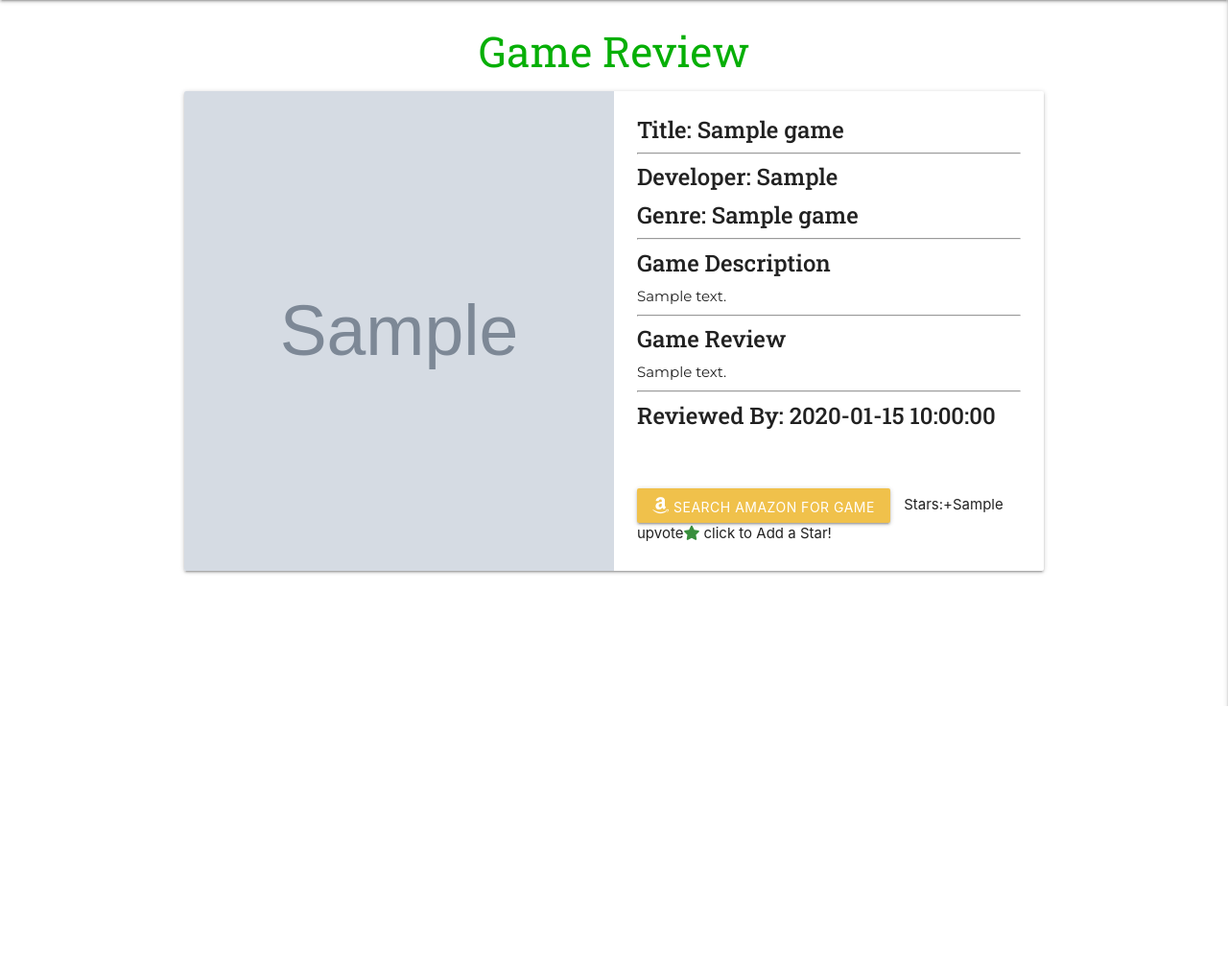
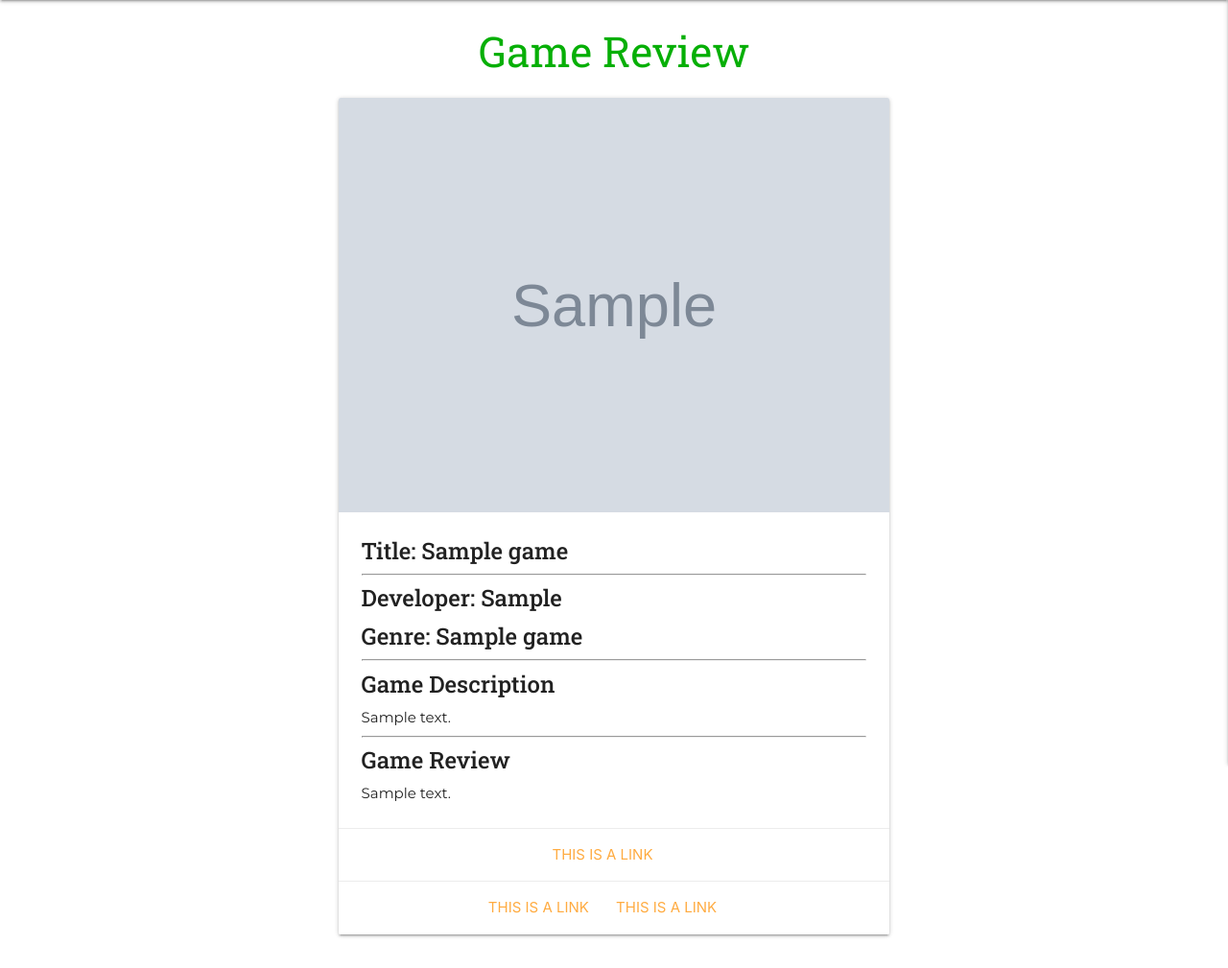
Before and after one commit to Code-Institute-Submissions/game-hq, a Flask app: template templates/review.html in a window 1280 px wide. Shown: the part 64-1073 px from the top of the page at 96% size. Before the commit the page ends 800 px from the top, so only its background shows below. Run offline with Flask 2, Linux system fonts and the light colour scheme; the template is opened without the code that fills it: most values are stand-ins (such as "Sample title", 1, 10 or a date in 2020); grey boxes marked "Sample" are stand-in pictures; some libraries are stand-ins or nearby versions.

Commit message:
changed card for review page

```diff
--- a/templates/review.html
+++ b/templates/review.html
@@ -2,12 +2,12 @@
 
     <h3 class="center-align">Game Review</h3>
 
-    <div class="col s12 m7">
-        <div class="card horizontal large">
-            <div class="card-image">
-                <img src="{{ game.game_image }}" alt="game image">
-            </div>
-            <div class="card-stacked">
+    <div class="row">
+        <div class="col s12 m8 offset-m2">
+            <div class="card">
+                <div class="card-image">
+                    <img src="{{ game.game_image }}" alt="game image">
+                </div>
                 <div class="card-content">
                     <span class="card-title"><strong>Title: {{ game.game_name }}</strong></span>
                     <hr>
@@ -19,18 +19,14 @@
                     <hr>
                     <span class="card-title"><strong>Game Review</strong></span>
                     <p>{{ game.game_review }}</p>
-                    <hr>
-                    <span class="card-title"><strong>Reviewed By: {{ game.created_by }}</strong></span>
                 </div>
-                <div class="card-content">
-                    <a class="waves-effect waves-light btn amazon" href="{{ game.amazon_link }}"
-                        target="_blank"><i class="fab fa-amazon"></i>  Search Amazon for Game</a>
-                    <span class="upvote">
-                        <span>Stars:</span><span>+{{ game.upvote }}</span><span><a href=""><i class="fas fa-star green-text text-darken-2"></i></a></span>
-                        <span>click to Add a Star!</span>
-                    </span>
+                <div class="card-action center-align">
+                    <a href="#">This is a link</a>
                 </div>
-
+                <div class="card-action center-align">
+                    <a href="#">This is a link</a>
+                    <a href="#">This is a link</a>
+                </div>
             </div>
         </div>
     </div>
```
